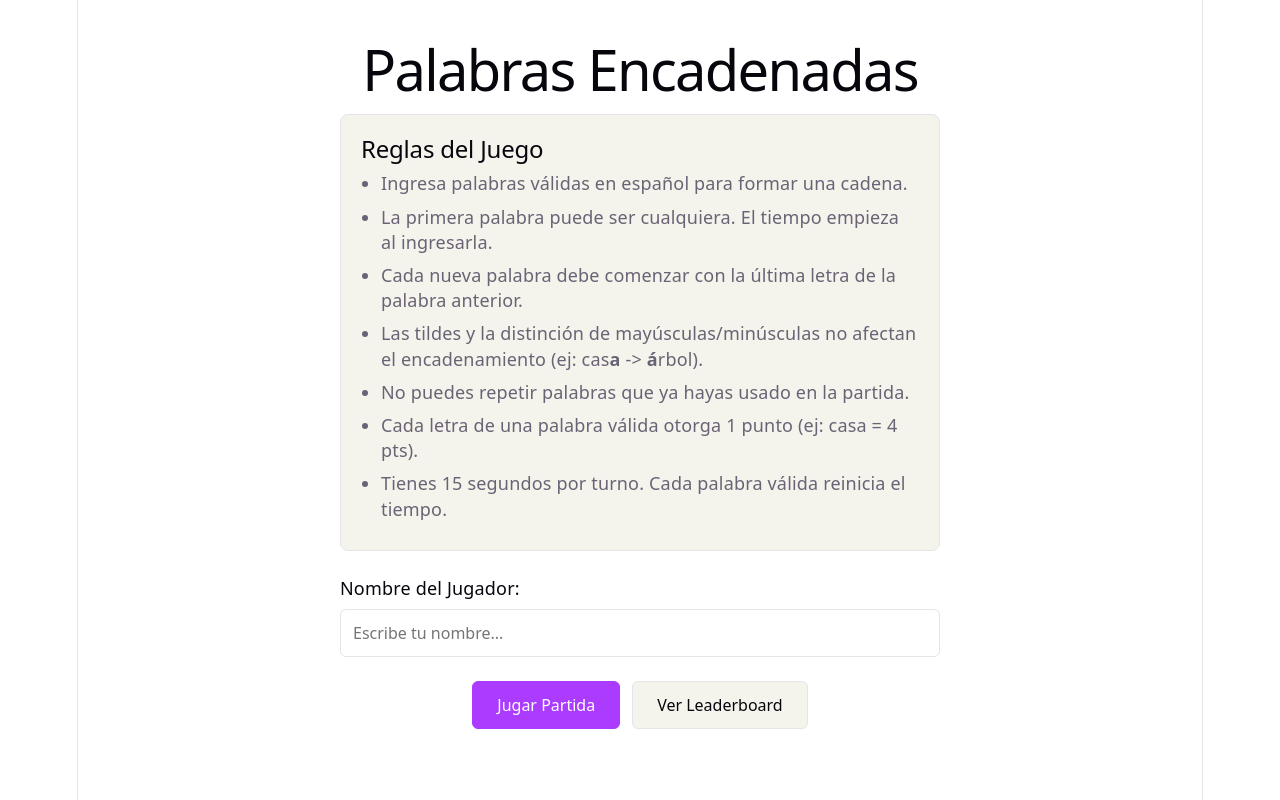
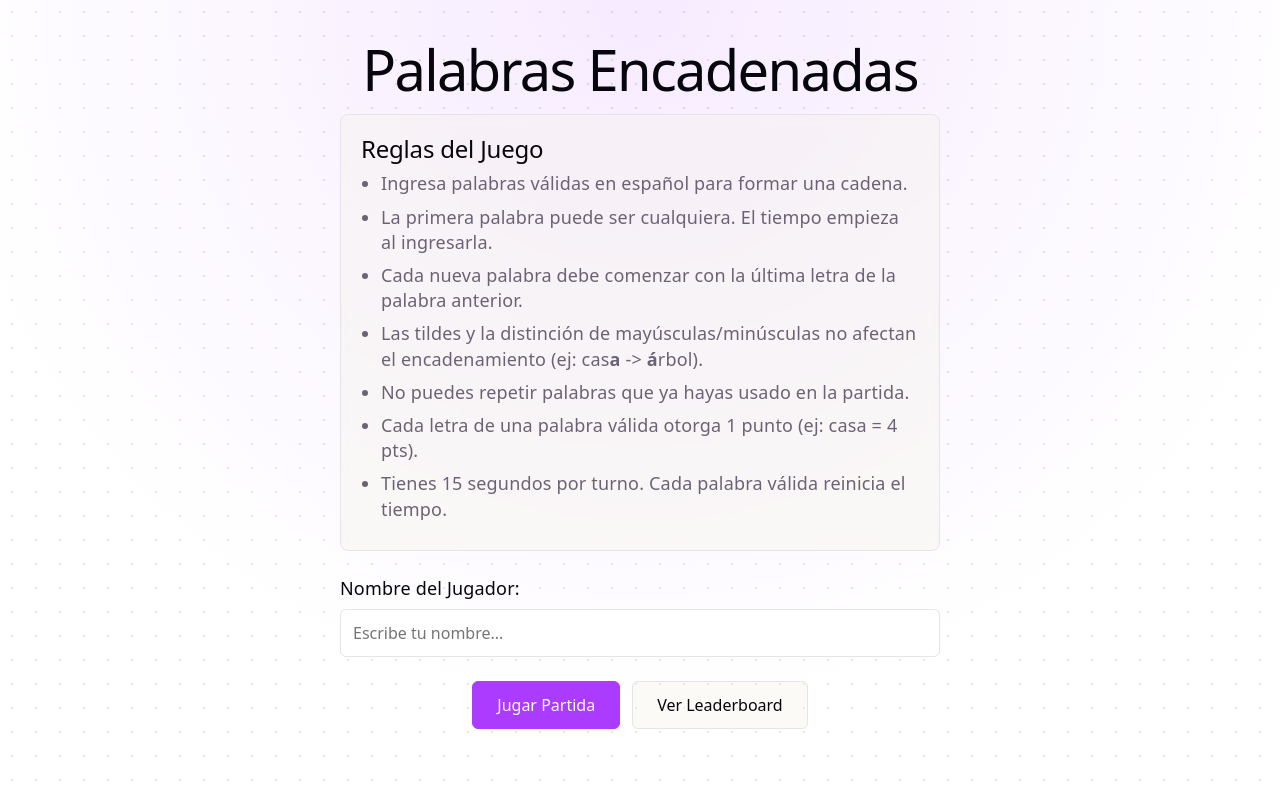
Before and after one commit to salvanescki/unq-ui-nicolas-salvanescki-trabajo-final, a React (Vite) app: page / in a window 1280 px wide. Built offline with nearby package versions, Linux system fonts and the light colour scheme.

Commit message:
style: apply glassmorphism effect to UI components and add radial gradient background to body

```diff
--- a/src/components/ChainedWordsList.css
+++ b/src/components/ChainedWordsList.css
@@ -22,6 +22,8 @@
   padding: 12px;
   max-height: 220px;
   overflow-y: auto;
+  backdrop-filter: blur(8px);
+  -webkit-backdrop-filter: blur(8px);
 }
 
 .chain-arrow {
--- a/src/components/GameBoard.css
+++ b/src/components/GameBoard.css
@@ -16,6 +16,8 @@
   padding: var(--spacing-md);
   gap: var(--spacing-md);
   margin-bottom: var(--spacing-md);
+  backdrop-filter: blur(8px);
+  -webkit-backdrop-filter: blur(8px);
 }
 
 .timer-wrapper {
--- a/src/components/Leaderboard.css
+++ b/src/components/Leaderboard.css
@@ -14,10 +14,12 @@
   border-spacing: 0;
   overflow: hidden;
   margin-top: 10px;
-  background: var(--bg);
+  background: var(--code-bg);
   border: 1px solid var(--border);
   border-radius: 8px;
   -webkit-overflow-scrolling: touch;
+  backdrop-filter: blur(8px);
+  -webkit-backdrop-filter: blur(8px);
 }
 
 .leaderboard th,
--- a/src/components/StartScreen.css
+++ b/src/components/StartScreen.css
@@ -14,6 +14,8 @@
   padding: var(--spacing-md);
   width: 100%;
   box-sizing: border-box;
+  backdrop-filter: blur(8px);
+  -webkit-backdrop-filter: blur(8px);
 }
 
 .rules-section h2 {
--- a/src/index.css
+++ b/src/index.css
@@ -5,7 +5,7 @@
   --text-h: #08060d;
   --bg: #fff;
   --border: #e5e4e7;
-  --code-bg: #f4f3ec;
+  --code-bg: rgba(244, 243, 236, 0.4);
   --accent: #aa3bff;
   --accent-bg: rgba(170, 59, 255, 0.1);
   --accent-border: rgba(170, 59, 255, 0.5);
@@ -46,7 +46,7 @@
     --text-h: #f3f4f6;
     --bg: #16171d;
     --border: #2e303a;
-    --code-bg: #1f2028;
+    --code-bg: rgba(31, 32, 40, 0.4);
     --accent: #c084fc;
     --accent-bg: rgba(192, 132, 252, 0.15);
     --accent-border: rgba(192, 132, 252, 0.5);
@@ -79,6 +79,12 @@
 
 body {
   margin: 0;
+  background-color: var(--bg);
+  background-image:
+    radial-gradient(circle at 50% 0%, var(--accent-bg) 0%, transparent 70%),
+    radial-gradient(var(--border) 1.2px, transparent 1.2px);
+  background-size: 100% 100%, 24px 24px;
+  background-attachment: fixed;
 }
 
 h1,
@@ -162,7 +168,6 @@ code {
   #root {
     width: 1126px;
     max-width: 100%;
-    border-inline: 1px solid var(--border);
   }
 
   h1 {
--- a/src/styles/App.css
+++ b/src/styles/App.css
@@ -31,6 +31,8 @@
   border-radius: 8px;
   padding: 10px 14px;
   text-align: center;
+  backdrop-filter: blur(8px);
+  -webkit-backdrop-filter: blur(8px);
 }
 
 .summary-player strong {
@@ -54,6 +56,8 @@
   border: 1px solid var(--border);
   border-radius: 12px;
   gap: 4px;
+  backdrop-filter: blur(8px);
+  -webkit-backdrop-filter: blur(8px);
 }
 
 .summary-stat-label {
```
